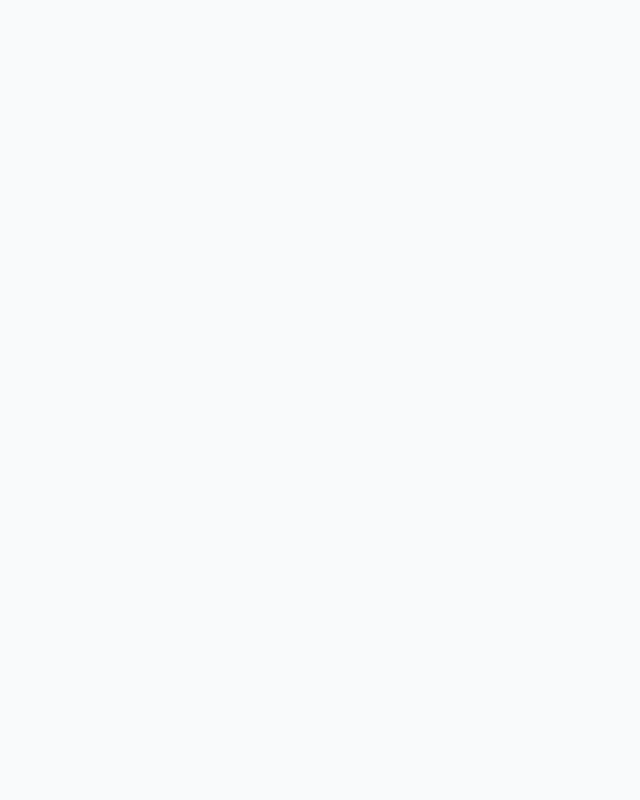
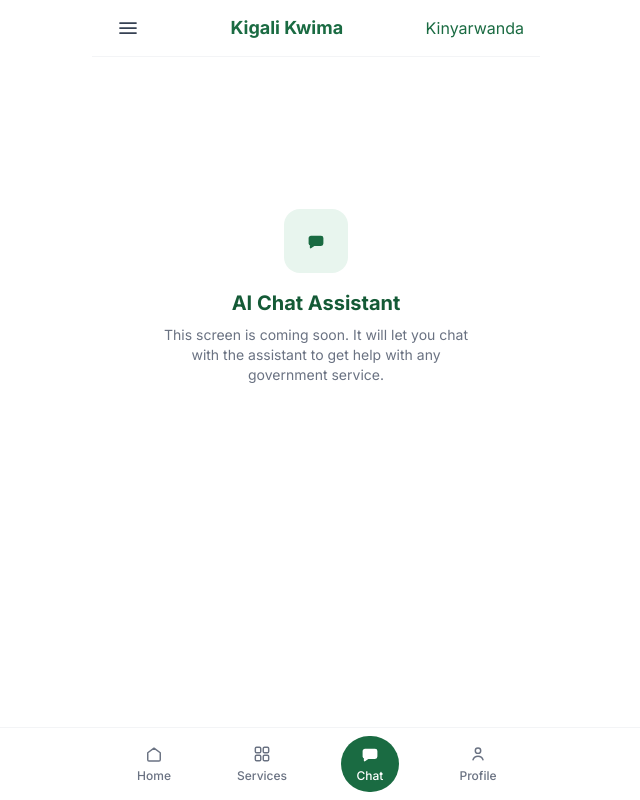
Before and after one commit to Dengkuat/Kwami-Ai, a React (Vite) app: page / in a window 1280 px wide. Both pictures are taken after a click on the button 640 px from the left and 715 px from the top of the page. Shown: the whole page, without its empty margins (324-964 px from the left). Built offline with nearby package versions, Linux system fonts and the light colour scheme; the HTML template or start-up script is replaced by a standard one.

Commit message:
fixed routing issues

```diff
--- a/src/index.css
+++ b/src/index.css
@@ -1,5 +1,5 @@
+@import url('https://fonts.googleapis.com/css2?family=Inter:wght@400;500;600;700&display=swap');
 @import "tailwindcss";
-@import url('https://fonts.googleapis.com/css2?family=Inter:wght@400;500;600;700&display=swap');
 
 @theme {
   --color-kwami-green: #1a6b42;
--- a/src/pages/ChatPage.tsx
+++ b/src/pages/ChatPage.tsx
@@ -1,8 +1,24 @@
+import AppShell from '../components/layout/AppShell'
+import { ChatIcon } from '../components/icons/ServiceIcons'
+
+// TODO: Build the AI chat assistant screen from the screenshot.
+// TODO: Add message bubbles, the text input, send button, and bottom navigation.
+// TODO: Wire chat state to Redux after the store slices are created.
 function ChatPage() {
-  // TODO: Build the AI chat assistant screen from the screenshot.
-  // TODO: Add message bubbles, the text input, send button, and bottom navigation.
-  // TODO: Wire chat state to Redux after the store slices are created.
-  return null
+  return (
+    <AppShell>
+      <div className="flex min-h-[60vh] flex-col items-center justify-center px-8 text-center">
+        <span className="mb-4 flex h-16 w-16 items-center justify-center rounded-2xl bg-kwami-green-light text-kwami-green">
+          <ChatIcon active />
+        </span>
+        <h2 className="mb-2 text-xl font-bold text-kwami-green-dark">AI Chat Assistant</h2>
+        <p className="max-w-xs text-sm text-gray-500">
+          This screen is coming soon. It will let you chat with the assistant to get help with any
+          government service.
+        </p>
+      </div>
+    </AppShell>
+  )
 }
 
 export default ChatPage
--- a/src/pages/ProfilePage.tsx
+++ b/src/pages/ProfilePage.tsx
@@ -1,8 +1,24 @@
+import AppShell from '../components/layout/AppShell'
+import { ProfileIcon } from '../components/icons/ServiceIcons'
+
+// TODO: Build the user profile/account screen when the design is ready.
+// TODO: Add profile details, saved preferences, application history, and logout/settings actions.
+// TODO: Connect profile data to Redux or API utilities once those are defined.
 function ProfilePage() {
-  // TODO: Build the user profile/account screen when the design is ready.
-  // TODO: Add profile details, saved preferences, application history, and logout/settings actions.
-  // TODO: Connect profile data to Redux or API utilities once those are defined.
-  return null
+  return (
+    <AppShell>
+      <div className="flex min-h-[60vh] flex-col items-center justify-center px-8 text-center">
+        <span className="mb-4 flex h-16 w-16 items-center justify-center rounded-2xl bg-kwami-green-light text-kwami-green">
+          <ProfileIcon active />
+        </span>
+        <h2 className="mb-2 text-xl font-bold text-kwami-green-dark">Your Profile</h2>
+        <p className="max-w-xs text-sm text-gray-500">
+          This screen is coming soon. It will show your details, saved preferences, and application
+          history.
+        </p>
+      </div>
+    </AppShell>
+  )
 }
 
 export default ProfilePage
```
